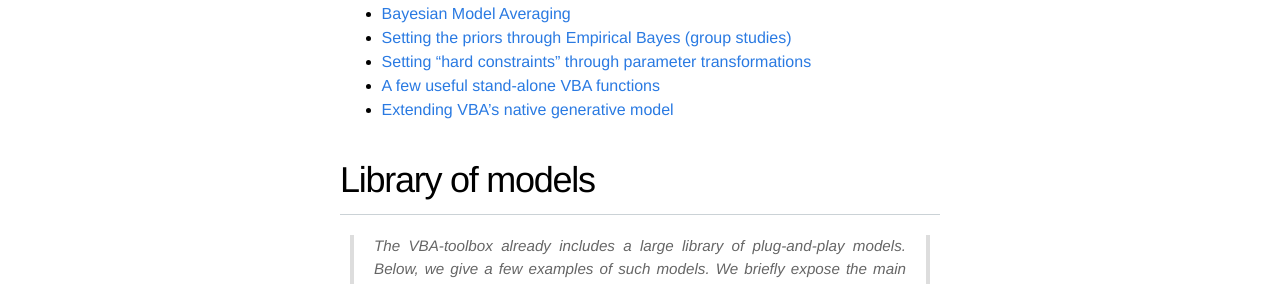
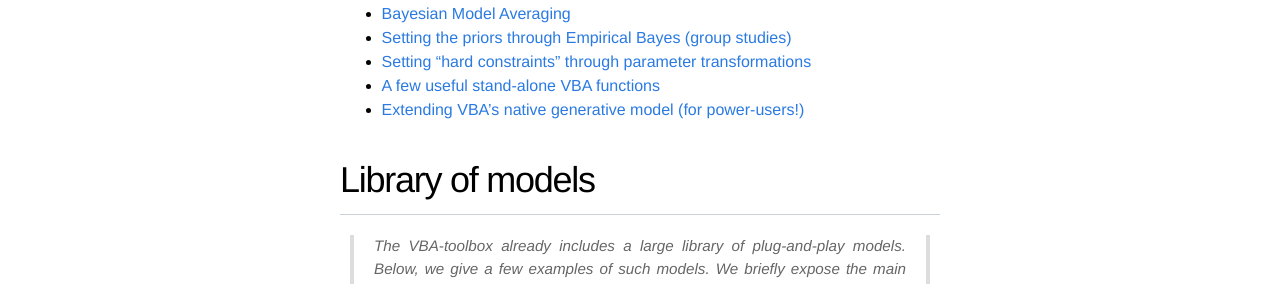
Before and after one commit to MBB-team/VBA-toolbox, a Jekyll site: the page built from _wiki/Home.md, in a window 1280 px wide. Shown: the part 1026-1310 px from the top of the page. Built offline with Jekyll 4.4.1, drawn with Linux system fonts in a browser that asks for light colours; nearby versions of some CDN libraries.

Commit message:
Update Home.md

```diff
--- a/_wiki/Home.md
+++ b/_wiki/Home.md
@@ -35,7 +35,7 @@ title: "home"
 - [Setting the priors through Empirical Bayes (group studies)](VBA-MFX)
 - [Setting "hard constraints" through parameter transformations](param-transform)
 - [A few useful stand-alone VBA functions](a-few-VBA-functions)
-- [Extending VBA's native generative model](generativeModels)
+- [Extending VBA's native generative model (for power-users!)](generativeModels)
 
 
 # Library of models
```
